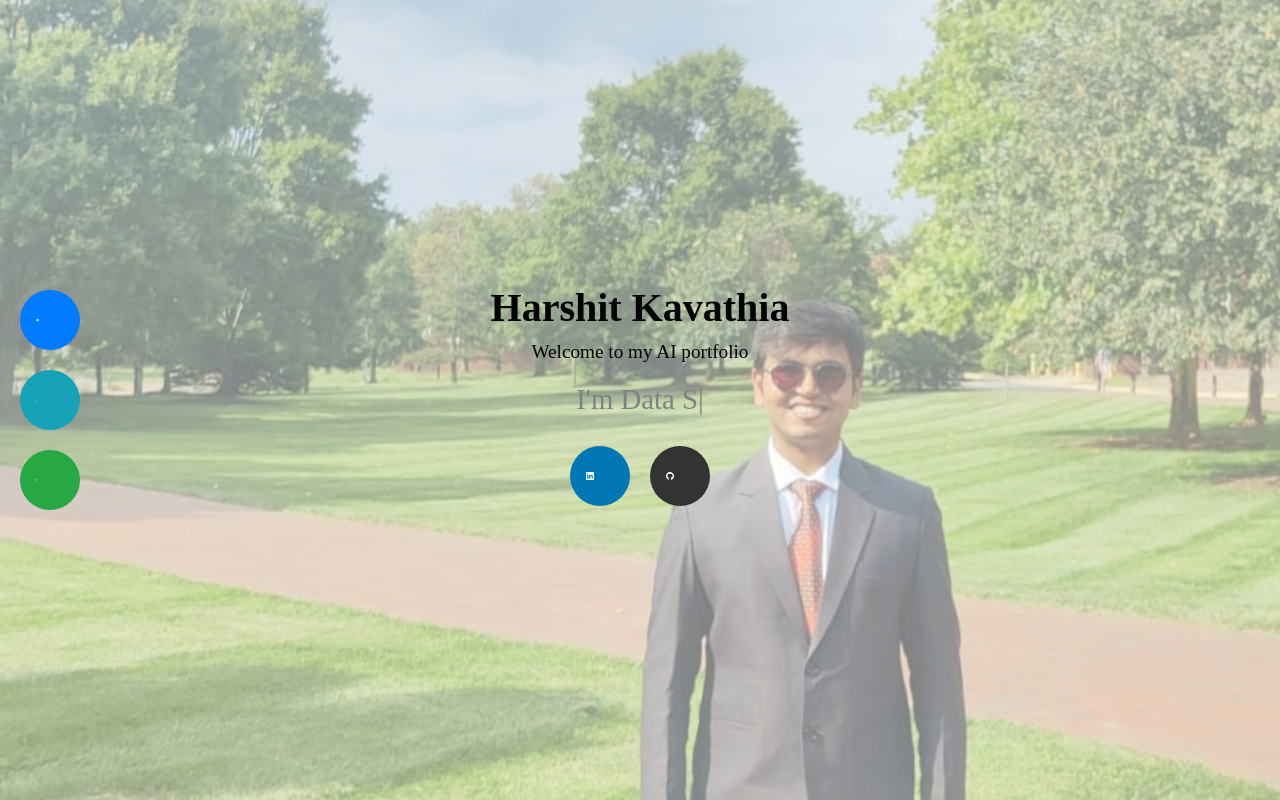
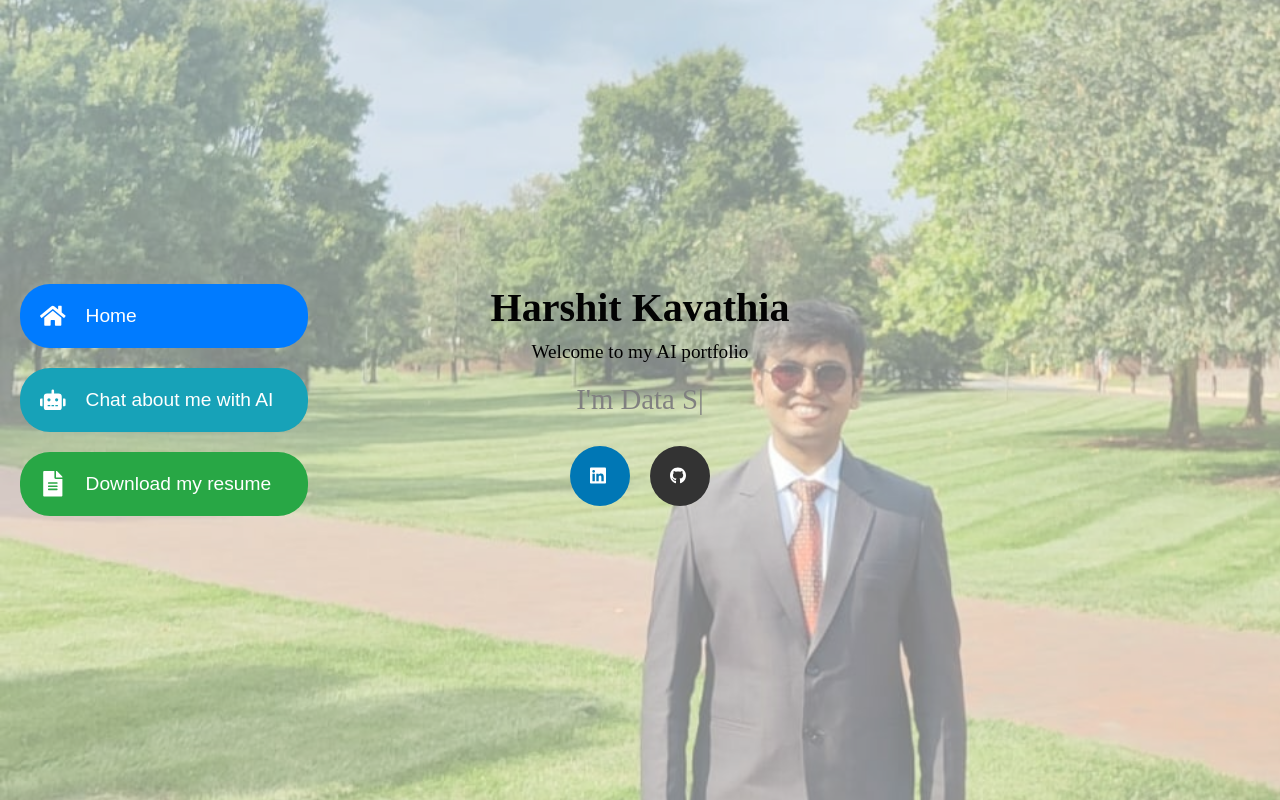
Before and after one commit to hkavathi/personal-ai, a React (Create React App) app: page / in a window 1280 px wide. Built offline with nearby package versions, Linux system fonts and the light colour scheme.

Commit message:
Changing path to resume and upgrading UI

```diff
--- a/src/App.css
+++ b/src/App.css
@@ -190,7 +190,7 @@ body {
   align-items: center;  /* Vertically center the content */
   justify-content: center; /* Horizontally center the content */
   margin: 10px;
-  padding: 1rem; /* Adjusted padding */
+  padding: 0.25rem; /* Adjusted padding */
   font-size: 1.2rem;
   border: none;
   border-radius: 50%;
@@ -202,11 +202,12 @@ body {
   position: relative;
   transition: all 0.3s ease;
   text-align: center;
+  padding-left: 20px;
 }
 
 .social-btn svg {
   margin-right: 10px; /* Add space between icon and text */
-  font-size: 2rem;        /* Icon size */
+  font-size: 1.2rem;        /* Icon size */
 }
 
 .social-btn:hover {
@@ -255,35 +256,28 @@ body {
 .main-buttons .download-resume-btn {
   display: inline-flex;  /* Keep flex display */
   align-items: center;   /* Vertically center the content */
-  justify-content: center; /* Horizontally center the content */
+  justify-content: flex-start; /* Horizontally center the content */
   margin: 10px 0;
-  padding: 1rem;
+  padding: 2rem;
   font-size: 1.2rem;
   border: none;
-  border-radius: 50%; /* Start with circular buttons */
-  width: 3.75rem; /* Responsive width */
+  border-radius: 30px; /* Start with circular buttons */
+  width: 18rem; /* Responsive width */
   height: 3.75rem; /* Responsive height */
   background-color: #007bff; /* Default button color */
   color: #fff;
   cursor: pointer;
   position: relative;
   transition: all 0.3s ease;
+  padding-left: 20px;
 }
 
 .main-buttons .home-btn svg,
 .main-buttons .start-chat-btn svg,
 .main-buttons .download-resume-btn svg {
   margin-right: 10px; /* Add space between icon and text */
-  font-size: 2rem;        /* Icon size */
-}
-
-.main-buttons .home-btn:hover,
-.main-buttons .start-chat-btn:hover,
-.main-buttons .download-resume-btn:hover {
-  width: 15.625rem; /* Expand horizontally on hover */
-  border-radius: 30px;
-  justify-content: flex-start;
-  padding-left: 20px;
+  font-size: 1.6rem;        /* Icon size */
+  transition: all 0.3s ease;
 }
 
 .main-buttons .home-btn span,
@@ -291,15 +285,10 @@ body {
 .main-buttons .download-resume-btn span {
   display: inline-block;
   white-space: nowrap;
-  overflow: hidden;
-  transition: all 0.3s ease;
+  font-size: 1.2rem;
+  /*overflow: hidden;*/
+  /*transition: all 0.3s ease;*/
   margin-left: 10px;
-  opacity: 0;
-}
-
-.main-buttons .home-btn:hover span,
-.main-buttons .start-chat-btn:hover span,
-.main-buttons .download-resume-btn:hover span {
   opacity: 1;
 }
 
--- a/src/App.js
+++ b/src/App.js
@@ -48,7 +48,7 @@ function App() {
         <button className="start-chat-btn" onClick={startChat}>
           <FaRobot /><span>Chat about me with AI</span>
         </button>
-        <button className="download-resume-btn" onClick={() => window.open('./assets/Harshit_resume.pdf', '_blank')}>
+        <button className="download-resume-btn" onClick={() => window.open('/Harshit_resume.pdf', '_blank')}>
           <FaFileAlt /><span>Download my resume</span>
         </button>
       </div>
```
